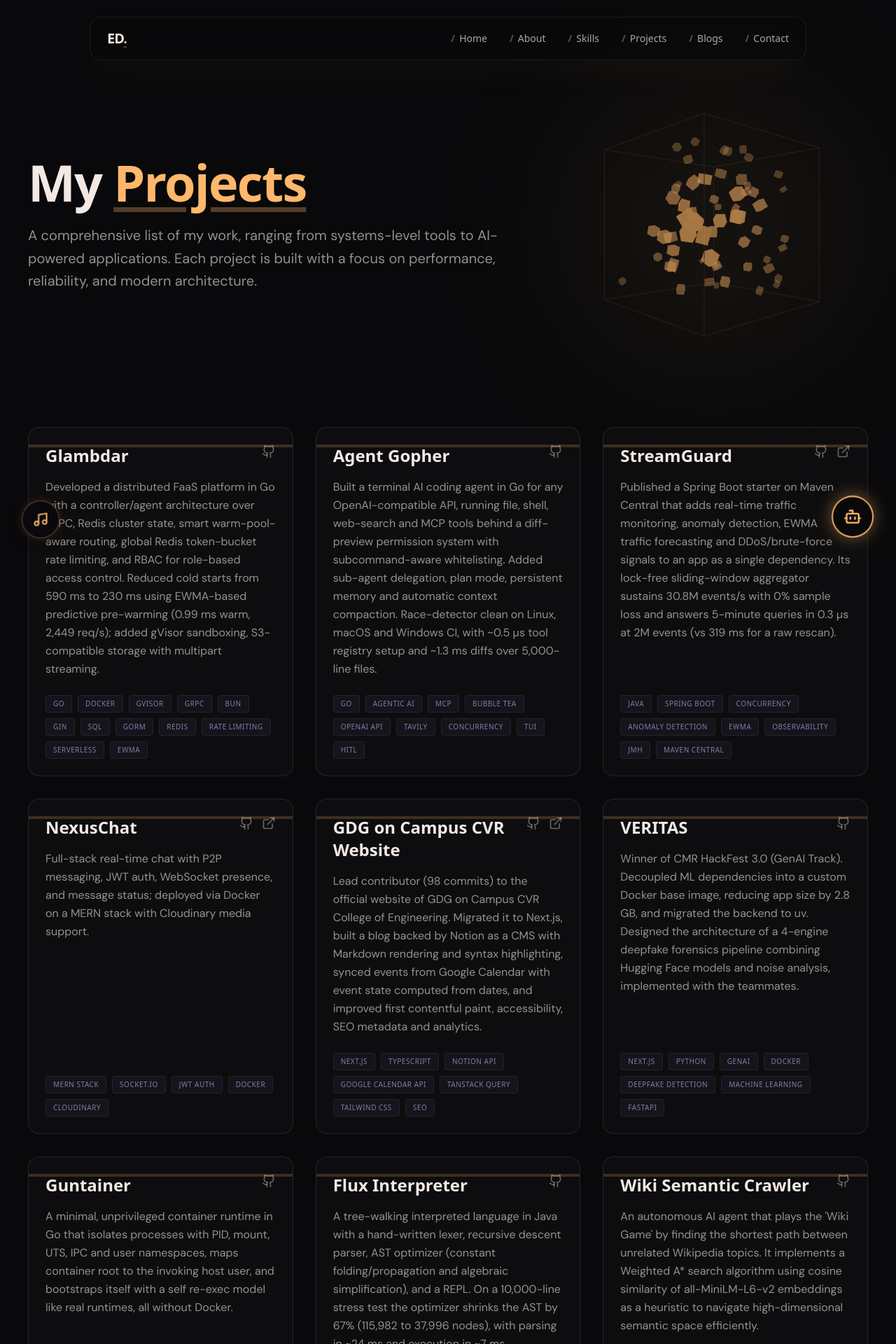
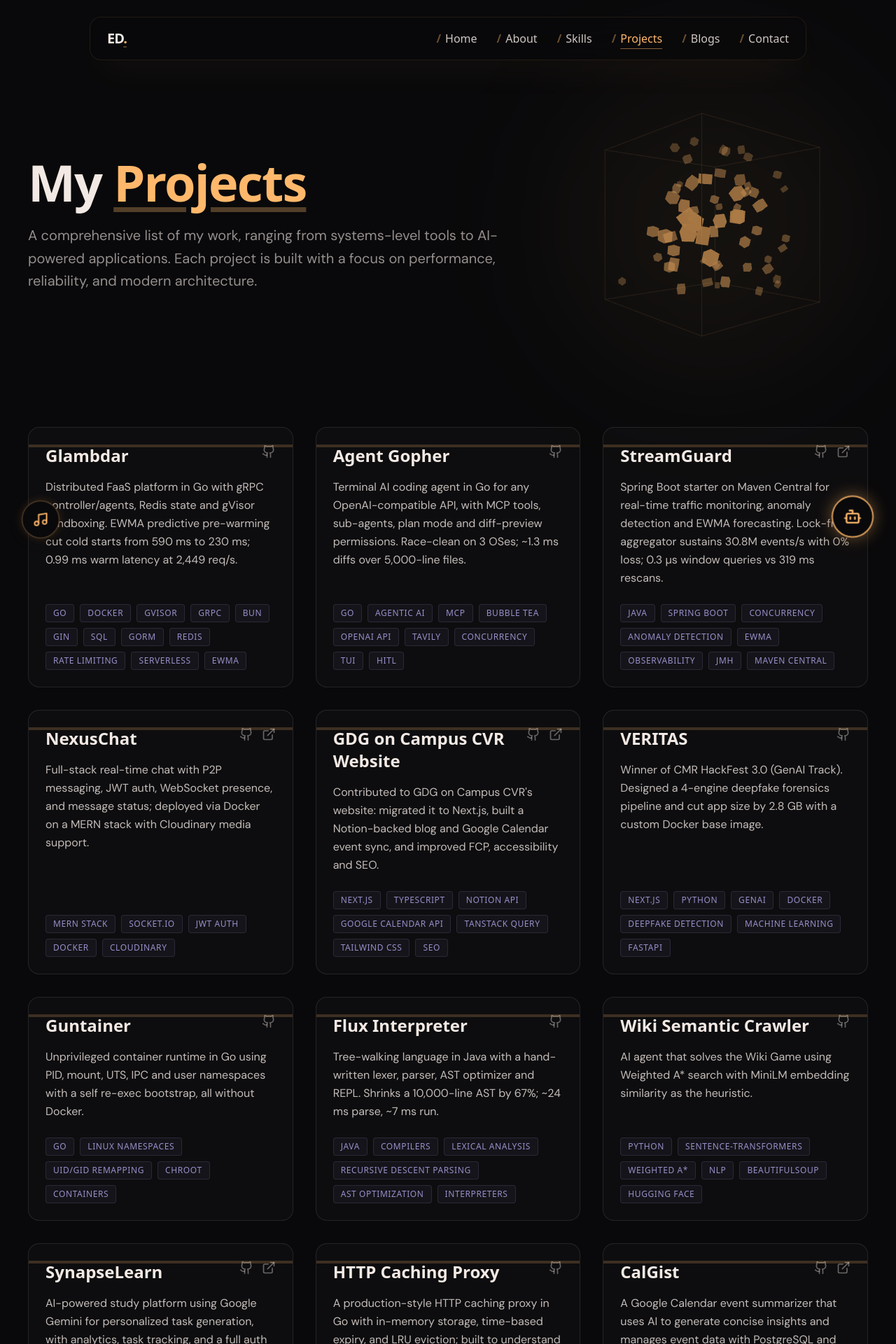
Before and after one commit to eswar-7116/portfolio, a Next.js app: page /projects in a window 1280 px wide. Shown: the top 1920 px of the page at 70% size. Built offline with nearby package versions, Linux system fonts and the light colour scheme.

Commit message:
ui: improve readability and UX

```diff
--- a/src/app/page.tsx
+++ b/src/app/page.tsx
@@ -68,7 +68,7 @@ export default function Home() {
       />
       <Hero />
 
-      <div className="px-4 sm:px-20 space-y-32 mb-20">
+      <div className="px-4 sm:px-20 space-y-20 sm:space-y-24 mb-20">
         {/* About */}
         <section
           id="about"
--- a/src/components/layout/Blogs.tsx
+++ b/src/components/layout/Blogs.tsx
@@ -22,9 +22,10 @@ export default function Blogs() {
         </p>
         <Link
           href="/blogs"
-          className="inline-block text-accent text-sm font-mono hover:underline underline-offset-4"
+          className="group/link inline-flex items-center gap-1.5 text-accent text-base font-mono"
         >
-          read_all_blogs()
+            <span className="underline decoration-accent/30 underline-offset-4 group-hover/link:decoration-accent transition-colors">read_all_blogs()</span>
+            <span aria-hidden className="transition-transform group-hover/link:translate-x-1">→</span>
         </Link>
       </div>
 
--- a/src/components/layout/Hero.tsx
+++ b/src/components/layout/Hero.tsx
@@ -84,7 +84,7 @@ export default function Hero() {
             </div>
 
             {/* One-liner */}
-            <p className="text-lg sm:text-xl text-foreground/60 mb-10 max-w-2xl font-body italic animate-fade-in opacity-80">
+            <p className="text-lg sm:text-xl text-foreground/85 mb-10 max-w-2xl font-body italic animate-fade-in">
               Backend systems &middot; Distributed infrastructure &middot; Full-stack development
             </p>
           </div>
@@ -119,7 +119,7 @@ export default function Hero() {
             href="https://github.com/eswar-7116"
             target="_blank"
             rel="noopener noreferrer"
-            className="flex items-center gap-2 text-foreground/60 hover:text-accent transition-all group"
+            className="flex items-center gap-2 text-foreground/80 hover:text-accent transition-all group"
           >
             <GitHubIcon className="group-hover:scale-110 transition-transform" />
             <span className="font-mono text-sm">eswar-7116</span>
@@ -128,7 +128,7 @@ export default function Hero() {
             href="https://linkedin.com/in/eswar-dudi"
             target="_blank"
             rel="noopener noreferrer"
-            className="flex items-center gap-2 text-foreground/60 hover:text-accent transition-all group"
+            className="flex items-center gap-2 text-foreground/80 hover:text-accent transition-all group"
           >
             <LinkedInIcon className="group-hover:scale-110 transition-transform" />
             <span className="font-mono text-sm">eswar-dudi</span>
@@ -137,14 +137,14 @@ export default function Hero() {
             href="https://x.com/EswarDudi"
             target="_blank"
             rel="noopener noreferrer"
-            className="flex items-center gap-2 text-foreground/60 hover:text-accent transition-all group"
+            className="flex items-center gap-2 text-foreground/80 hover:text-accent transition-all group"
           >
             <TwitterXIcon className="group-hover:scale-110 transition-transform" />
             <span className="font-mono text-sm">EswarDudi</span>
           </a>
           <a
             href="mailto:eswardudi06@gmail.com"
-            className="flex items-center gap-2 text-foreground/60 hover:text-accent transition-all group"
+            className="flex items-center gap-2 text-foreground/80 hover:text-accent transition-all group"
           >
             <Mail
               size={20}
--- a/src/components/layout/NavBar.tsx
+++ b/src/components/layout/NavBar.tsx
@@ -1,3 +1,7 @@
+"use client";
+
+import { useEffect, useState } from "react";
+import { usePathname } from "next/navigation";
 import Link from "next/link";
 import HamburgerToggle from "@/components/ui/HamburgerToggle";
 
@@ -10,6 +14,38 @@ export default function NavBar() {
     { label: "Blogs", href: "/blogs" },
     { label: "Contact", href: "/#contact" },
   ];
+  const pathname = usePathname();
+  const [section, setSection] = useState("");
+
+  useEffect(() => {
+    if (pathname !== "/") return;
+    const ids = ["about", "skills", "projects", "contact"];
+    const obs = new IntersectionObserver(
+      (entries) => {
+        const vis = entries.find((e) => e.isIntersecting);
+        if (vis) setSection(vis.target.id);
+        else if (window.scrollY < 200) setSection("");
+      },
+      { rootMargin: "-40% 0px -55% 0px" },
+    );
+    ids.forEach((id) => {
+      const el = document.getElementById(id);
+      if (el) obs.observe(el);
+    });
+    const onScroll = () => window.scrollY < 200 && setSection("");
+    window.addEventListener("scroll", onScroll, { passive: true });
+    return () => {
+      obs.disconnect();
+      window.removeEventListener("scroll", onScroll);
+    };
+  }, [pathname]);
+
+  const isActive = (href: string) => {
+    if (href.startsWith("/#")) return pathname === "/" && section === href.slice(2);
+    if (href === "/") return pathname === "/" && !section;
+    if (href === "/projects" && pathname === "/" && section === "projects") return true;
+    return pathname.startsWith(href);
+  };
 
   return (
     <header className="fixed top-0 left-0 right-0 z-50 flex justify-center p-4 sm:p-6 pointer-events-none">
@@ -25,15 +61,26 @@ export default function NavBar() {
         </Link>
 
         {/* Desktop Menu */}
-        <div className="hidden md:flex gap-8 items-center">
+        <div className="hidden md:flex gap-7 items-center">
           {navLinks.map(({ label, href }) => (
             <Link
               key={label}
               href={href}
-              className="font-mono text-sm text-foreground/70 hover:text-accent transition-colors"
+              aria-current={isActive(href) ? "page" : undefined}
+              className={`font-mono text-base transition-colors hover:text-accent ${
+                isActive(href) ? "text-accent" : "text-foreground/85"
+              }`}
             >
               <span className="text-accent/40 mr-1.5 font-bold">/</span>
-              {label}
+              <span
+                className={
+                  isActive(href)
+                    ? "underline decoration-accent/50 underline-offset-8"
+                    : ""
+                }
+              >
+                {label}
+              </span>
             </Link>
           ))}
         </div>
--- a/src/components/layout/Projects.tsx
+++ b/src/components/layout/Projects.tsx
@@ -7,7 +7,7 @@ export default function Projects() {
   return (
     <div className="max-w-5xl mx-auto">
       <div className="space-y-12">
-        <div className="flex flex-col lg:flex-row justify-between items-center lg:items-end gap-10">
+        <div className="flex flex-col lg:flex-row justify-between items-center gap-8">
           <div className="space-y-6 flex-1">
             <h2
                 className="text-3xl sm:text-4xl font-bold flex items-center gap-3"
@@ -18,19 +18,20 @@ export default function Projects() {
                 </span>{" "}
                 Projects
             </h2>
-            <p className="text-foreground/60 max-w-xl font-body">
+            <p className="text-foreground/80 text-base sm:text-lg max-w-xl font-body">
                 A selection of systems-oriented projects, distributed patterns, and
                 full-stack applications focused on performance and scale.
             </p>
             <Link
                 href="/projects"
-                className="inline-block text-accent text-sm font-mono hover:underline underline-offset-4"
+                className="group/link inline-flex items-center gap-1.5 text-accent text-base font-mono"
             >
-                view_all_projects()
+                <span className="underline decoration-accent/30 underline-offset-4 group-hover/link:decoration-accent transition-colors">view_all_projects()</span>
+                <span aria-hidden className="transition-transform group-hover/link:translate-x-1">→</span>
             </Link>
           </div>
 
-          <div className="w-full lg:w-64 aspect-square relative hidden min-[850px]:block group">
+          <div className="w-64 shrink-0 aspect-square relative hidden min-[850px]:block group">
               <CyberCube />
               <div className="absolute inset-0 bg-accent/5 blur-3xl -z-10 group-hover:bg-accent/10 transition-colors"></div>
           </div>
@@ -45,9 +46,10 @@ export default function Projects() {
         <div className="flex justify-center mt-8">
           <Link
             href="/projects"
-            className="px-6 py-3 rounded-lg border border-accent/20 bg-accent/5 text-accent font-mono text-sm hover:bg-accent/10 transition-colors"
+            className="px-6 py-3 rounded-lg border border-accent/20 bg-accent/5 text-accent font-mono text-sm hover:bg-accent/10 hover:border-accent/50 transition-colors group/btn inline-flex items-center gap-2"
           >
             explore_more_work()
+            <span aria-hidden className="transition-transform group-hover/btn:translate-x-1">→</span>
           </Link>
         </div>
       </div>
--- a/src/components/reusable/ProjectDetails.tsx
+++ b/src/components/reusable/ProjectDetails.tsx
@@ -46,7 +46,7 @@ export default function ProjectDetails({
         </div>
       </div>
 
-      <p className="text-foreground/60 mb-6 font-body text-sm sm:text-base leading-relaxed grow">
+      <p className="text-foreground/80 mb-6 font-body text-base leading-relaxed grow">
         {project.description}
       </p>
 
@@ -54,7 +54,7 @@ export default function ProjectDetails({
         {project.skills.map((skill, i) => (
           <span
             key={i}
-            className="px-2.5 py-1 text-[10px] font-mono rounded bg-secondary/5 border border-secondary/10 text-secondary/75 uppercase tracking-wider"
+            className="px-2.5 py-1 text-xs font-mono rounded bg-secondary/5 border border-secondary/15 text-secondary/90 uppercase tracking-wider"
           >
             {skill}
           </span>
--- a/src/data/projects.ts
+++ b/src/data/projects.ts
@@ -5,7 +5,7 @@ const projects: Project[] = [
     title: "Glambdar",
     skills: ["Go", "Docker", "gVisor", "gRPC", "Bun", "Gin", "SQL", "GORM", "Redis", "Rate Limiting", "Serverless", "EWMA"],
     description:
-      "Developed a distributed FaaS platform in Go with a controller/agent architecture over gRPC, Redis cluster state, smart warm-pool-aware routing, global Redis token-bucket rate limiting, and RBAC for role-based access control. Reduced cold starts from 590 ms to 230 ms using EWMA-based predictive pre-warming (0.99 ms warm, 2,449 req/s); added gVisor sandboxing, S3-compatible storage with multipart streaming.",
+      "Distributed FaaS platform in Go with gRPC controller/agents, Redis state and gVisor sandboxing. EWMA predictive pre-warming cut cold starts from 590 ms to 230 ms; 0.99 ms warm latency at 2,449 req/s.",
     github: "https://github.com/eswar-7116/glambdar",
     link: null,
   },
@@ -13,7 +13,7 @@ const projects: Project[] = [
     title: "Agent Gopher",
     skills: ["Go", "Agentic AI", "MCP", "Bubble Tea", "OpenAI API", "Tavily", "Concurrency", "TUI", "HITL"],
     description:
-      "Built a terminal AI coding agent in Go for any OpenAI-compatible API, running file, shell, web-search and MCP tools behind a diff-preview permission system with subcommand-aware whitelisting. Added sub-agent delegation, plan mode, persistent memory and automatic context compaction. Race-detector clean on Linux, macOS and Windows CI, with ~0.5 µs tool registry setup and ~1.3 ms diffs over 5,000-line files.",
+      "Terminal AI coding agent in Go for any OpenAI-compatible API, with MCP tools, sub-agents, plan mode and diff-preview permissions. Race-clean on 3 OSes; ~1.3 ms diffs over 5,000-line files.",
     github: "https://github.com/eswar-7116/agent-gopher",
     link: null,
   },
@@ -21,7 +21,7 @@ const projects: Project[] = [
     title: "StreamGuard",
     skills: ["Java", "Spring Boot", "Concurrency", "Anomaly Detection", "EWMA", "Observability", "JMH", "Maven Central"],
     description:
-      "Published a Spring Boot starter on Maven Central that adds real-time traffic monitoring, anomaly detection, EWMA traffic forecasting and DDoS/brute-force signals to an app as a single dependency. Its lock-free sliding-window aggregator sustains 30.8M events/s with 0% sample loss and answers 5-minute queries in 0.3 µs at 2M events (vs 319 ms for a raw rescan).",
+      "Spring Boot starter on Maven Central for real-time traffic monitoring, anomaly detection and EWMA forecasting. Lock-free aggregator sustains 30.8M events/s with 0% loss; 0.3 µs window queries vs 319 ms rescans.",
     github: "https://github.com/eswar-7116/streamguard",
     link: "https://central.sonatype.com/artifact/io.github.eswar-7116/streamguard-spring-boot-starter",
   },
@@ -37,7 +37,7 @@ const projects: Project[] = [
     title: "GDG on Campus CVR Website",
     skills: ["Next.js", "TypeScript", "Notion API", "Google Calendar API", "TanStack Query", "Tailwind CSS", "SEO"],
     description:
-      "Lead contributor (98 commits) to the official website of GDG on Campus CVR College of Engineering. Migrated it to Next.js, built a blog backed by Notion as a CMS with Markdown rendering and syntax highlighting, synced events from Google Calendar with event state computed from dates, and improved first contentful paint, accessibility, SEO metadata and analytics.",
+      "Contributed to GDG on Campus CVR's website: migrated it to Next.js, built a Notion-backed blog and Google Calendar event sync, and improved FCP, accessibility and SEO.",
     github: "https://github.com/gdgcvr/gdgcvrwebsite",
     link: "https://gdg.cvr.ac.in",
   },
@@ -45,7 +45,7 @@ const projects: Project[] = [
     "title": "VERITAS",
     "skills": ["Next.js", "Python", "GenAI", "Docker", "Deepfake Detection", "Machine Learning", "FastAPI"],
     "description":
-      "Winner of CMR HackFest 3.0 (GenAI Track). Decoupled ML dependencies into a custom Docker base image, reducing app size by 2.8 GB, and migrated the backend to uv. Designed the architecture of a 4-engine deepfake forensics pipeline combining Hugging Face models and noise analysis, implemented with the teammates.",
+      "Winner of CMR HackFest 3.0 (GenAI Track). Designed a 4-engine deepfake forensics pipeline and cut app size by 2.8 GB with a custom Docker base image.",
     "github": "https://github.com/eswar-7116/genai-media-verifier",
     "link": null
   },
@@ -53,7 +53,7 @@ const projects: Project[] = [
     title: "Guntainer",
     skills: ["Go", "Linux Namespaces", "UID/GID Remapping", "chroot", "Containers"],
     description:
-      "A minimal, unprivileged container runtime in Go that isolates processes with PID, mount, UTS, IPC and user namespaces, maps container root to the invoking host user, and bootstraps itself with a self re-exec model like real runtimes, all without Docker.",
+      "Unprivileged container runtime in Go using PID, mount, UTS, IPC and user namespaces with a self re-exec bootstrap, all without Docker.",
     github: "https://github.com/eswar-7116/guntainer",
     link: null,
   },
@@ -61,7 +61,7 @@ const projects: Project[] = [
     "title": "Flux Interpreter",
     "skills": ["Java", "Compilers", "Lexical Analysis", "Recursive Descent Parsing", "AST Optimization", "Interpreters"],
     "description":
-      "A tree-walking interpreted language in Java with a hand-written lexer, recursive descent parser, AST optimizer (constant folding/propagation and algebraic simplification), and a REPL. On a 10,000-line stress test the optimizer shrinks the AST by 67% (115,982 to 37,996 nodes), with parsing in ~24 ms and execution in ~7 ms.",
+      "Tree-walking language in Java with a hand-written lexer, parser, AST optimizer and REPL. Shrinks a 10,000-line AST by 67%; ~24 ms parse, ~7 ms run.",
     "github": "https://github.com/eswar-7116/flux-interpreter",
     "link": null
   },
@@ -69,7 +69,7 @@ const projects: Project[] = [
     "title": "Wiki Semantic Crawler",
     "skills": ["Python", "Sentence-Transformers", "Weighted A*", "NLP", "BeautifulSoup", "Hugging Face"],
     "description":
-      "An autonomous AI agent that plays the 'Wiki Game' by finding the shortest path between unrelated Wikipedia topics. It implements a Weighted A* search algorithm using cosine similarity of all-MiniLM-L6-v2 embeddings as a heuristic to navigate high-dimensional semantic space efficiently.",
+      "AI agent that solves the Wiki Game using Weighted A* search with MiniLM embedding similarity as the heuristic.",
     "github": "https://github.com/eswar-7116/wiki-semantic-crawler",
     "link": null
   },
```
